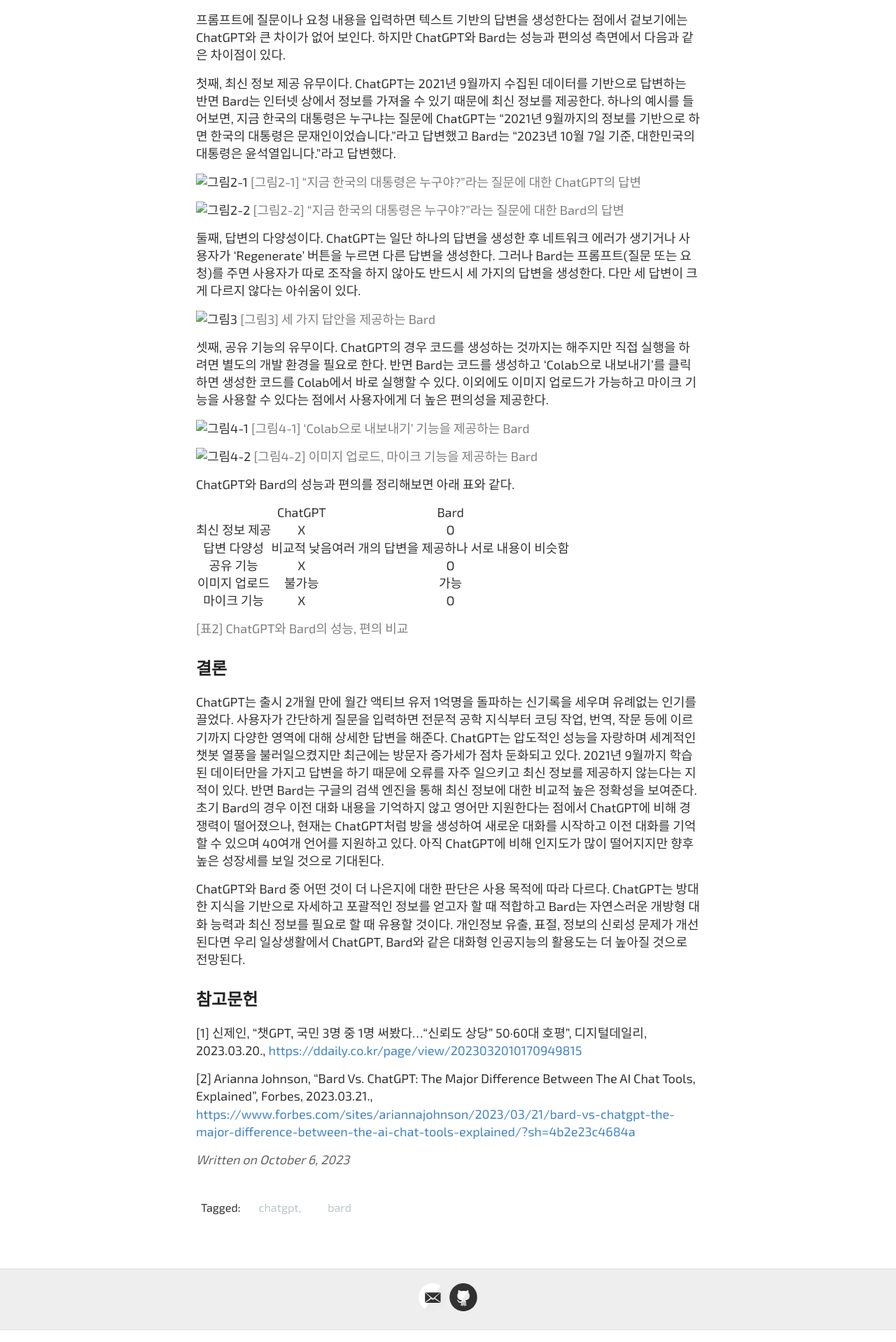
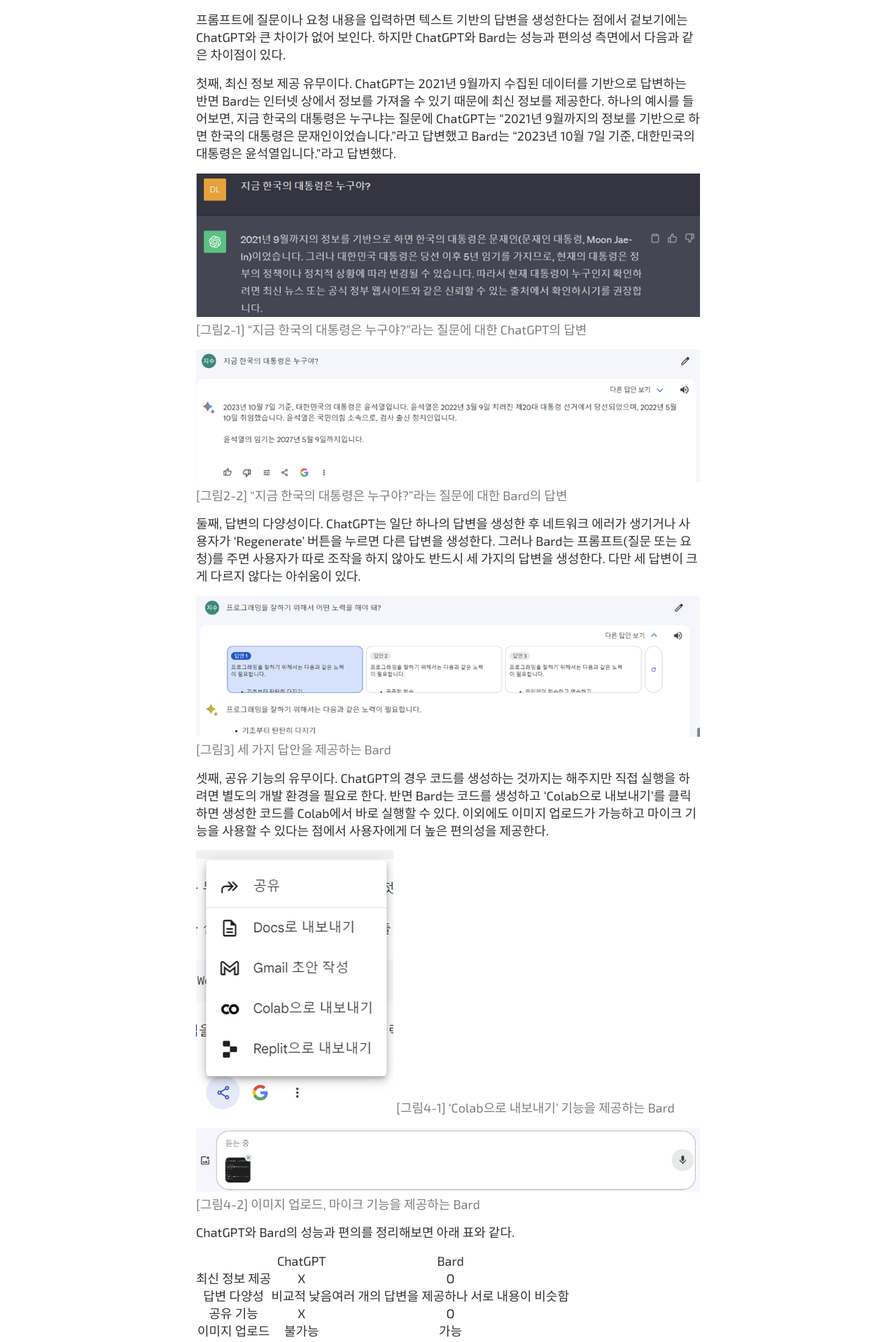
Before and after one commit to dlwltn0430/dlwltn0430.github.io, a Jekyll site: the page built from _posts/2023-10-06-공작발03.md, in a window 1280 px wide. Shown: the part 1965-3883 px from the top of the page at 70% size. Built offline with Jekyll 4.4.1, drawn with Linux system fonts in a browser that asks for light colours; some web fonts are replaced.

Commit message:
fix: 이미지 경로 수정

```diff
--- a/_posts/2023-10-06-공작발03.md
+++ b/_posts/2023-10-06-공작발03.md
@@ -39,23 +39,23 @@ Bard는 구글의 대규모 언어 모델 ‘람다(LaMDA)’를 기반으로
 
 첫째, 최신 정보 제공 유무이다. ChatGPT는 2021년 9월까지 수집된 데이터를 기반으로 답변하는 반면 Bard는 인터넷 상에서 정보를 가져올 수 있기 때문에 최신 정보를 제공한다. 하나의 예시를 들어보면, 지금 한국의 대통령은 누구냐는 질문에 ChatGPT는 “2021년 9월까지의 정보를 기반으로 하면 한국의 대통령은 문재인이었습니다.”라고 답변했고 Bard는 “2023년 10월 7일 기준, 대한민국의 대통령은 윤석열입니다.”라고 답변했다.
 
-![그림2-1](image-1.png)
+![그림2-1]({{ site.baseurl }}/images/20231006/image-1.png)
 <small style="color: gray;">[그림2-1] “지금 한국의 대통령은 누구야?”라는 질문에 대한 ChatGPT의 답변</small>
 
-![그림2-2](image-2.png)
+![그림2-2]({{ site.baseurl }}/images/20231006/image-2.png)
 <small style="color: gray;">[그림2-2] “지금 한국의 대통령은 누구야?”라는 질문에 대한 Bard의 답변</small>
 
 둘째, 답변의 다양성이다. ChatGPT는 일단 하나의 답변을 생성한 후 네트워크 에러가 생기거나 사용자가 ‘Regenerate’ 버튼을 누르면 다른 답변을 생성한다. 그러나 Bard는 프롬프트(질문 또는 요청)를 주면 사용자가 따로 조작을 하지 않아도 반드시 세 가지의 답변을 생성한다. 다만 세 답변이 크게 다르지 않다는 아쉬움이 있다.
 
-![그림3](image-3.png)
+![그림3]({{ site.baseurl }}/images/20231006/image-3.png)
 <small style="color: gray;">[그림3] 세 가지 답안을 제공하는 Bard</small>
 
 셋째, 공유 기능의 유무이다. ChatGPT의 경우 코드를 생성하는 것까지는 해주지만 직접 실행을 하려면 별도의 개발 환경을 필요로 한다. 반면 Bard는 코드를 생성하고 ‘Colab으로 내보내기’를 클릭하면 생성한 코드를 Colab에서 바로 실행할 수 있다. 이외에도 이미지 업로드가 가능하고 마이크 기능을 사용할 수 있다는 점에서 사용자에게 더 높은 편의성을 제공한다.
 
-![그림4-1](image-4.png)
+![그림4-1]({{ site.baseurl }}/images/20231006/image-4.png)
 <small style="color: gray;">[그림4-1] ‘Colab으로 내보내기’ 기능을 제공하는 Bard</small>
 
-![그림4-2](image-5.png)
+![그림4-2]({{ site.baseurl }}/images/20231006/image-5.png)
 <small style="color: gray;">[그림4-2] 이미지 업로드, 마이크 기능을 제공하는 Bard</small>
 
 ChatGPT와 Bard의 성능과 편의를 정리해보면 아래 표와 같다.
```
